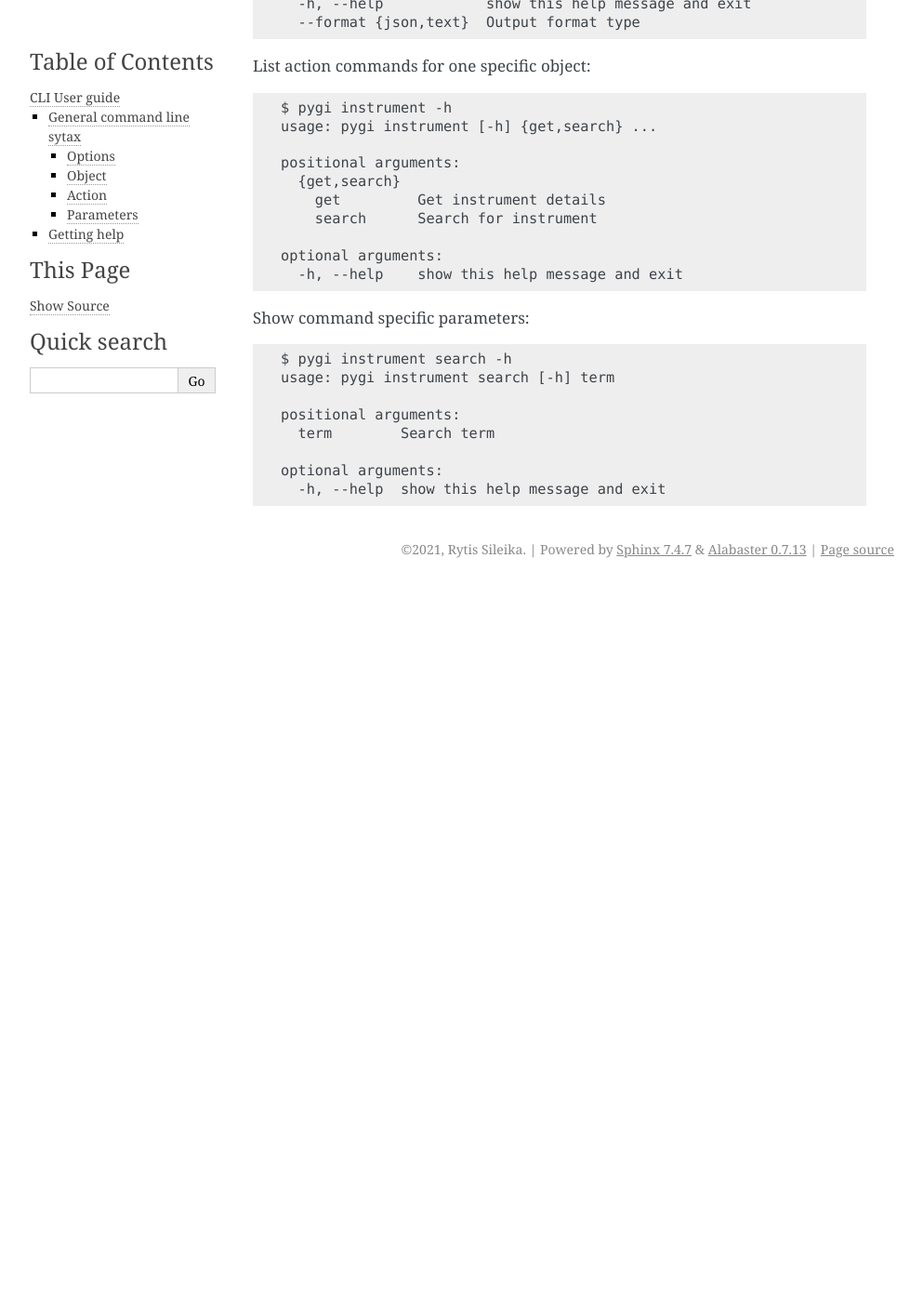
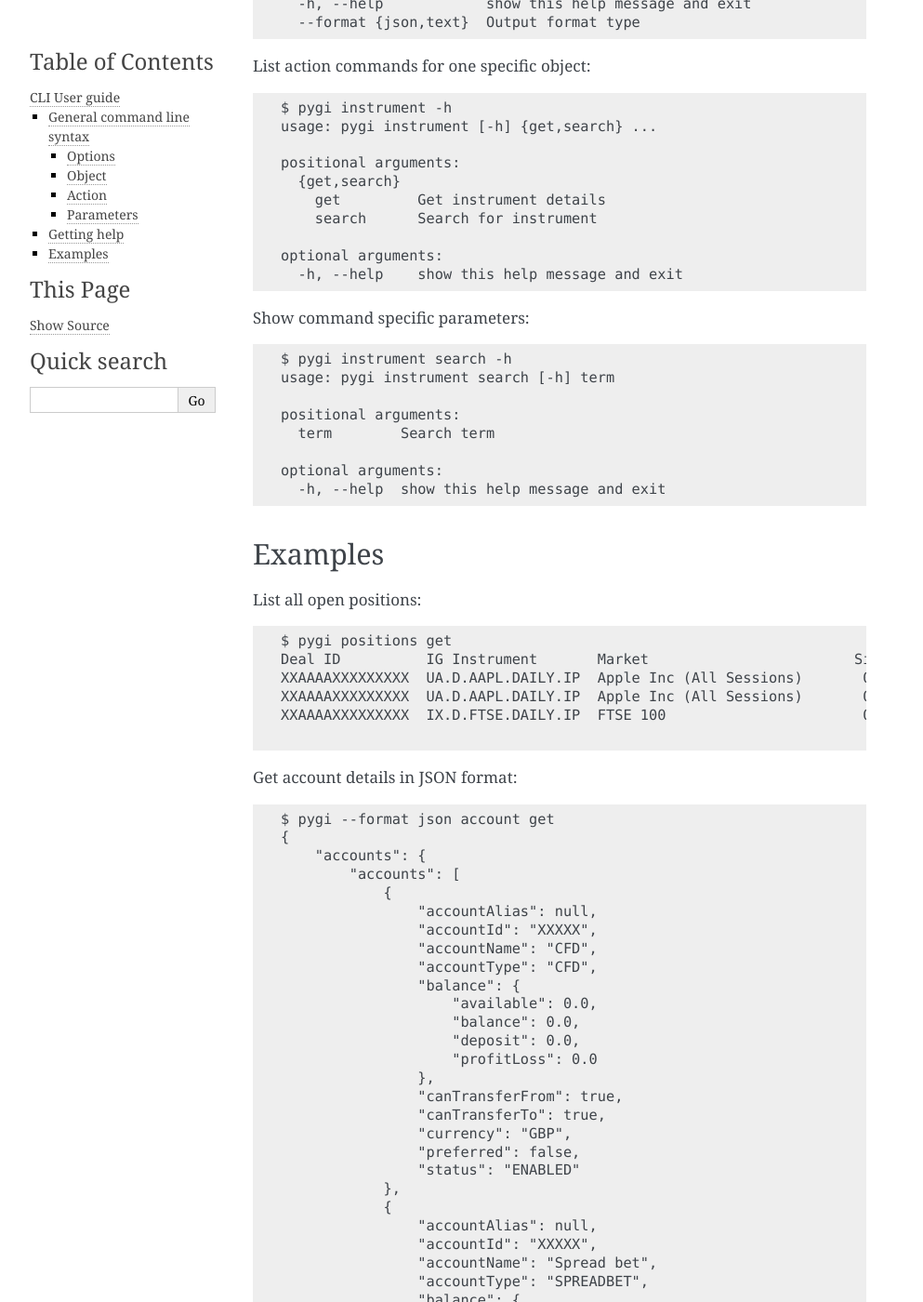
Before and after one commit to rytis/pygindex, a Sphinx documentation site: the page built from docs/cli_user.rst, in a window 1280 px wide and 1400 px high, scrolled down 1545 px. Shown: the whole window at 93% size, without its empty margins (148-1141 px from the left). Built offline with Sphinx 7.4.7, drawn with Linux system fonts in a browser that asks for light colours; before the commit the page ends 2175 px from its top, so only the background shows below that; some of the changed text lies outside the part shown.

Commit message:
add cli examples

```diff
--- a/docs/cli_user.rst
+++ b/docs/cli_user.rst
@@ -3,8 +3,8 @@ CLI User guide
 
 Using the command line tool to interact with IG Index platform.
 
-General command line sytax
---------------------------
+General command line syntax
+---------------------------
 
 ``PyGIndex`` command line tool is called ``pygi``.
 
@@ -91,3 +91,66 @@ Show command specific parameters::
 
     optional arguments:
       -h, --help  show this help message and exit
+
+Examples
+--------
+
+List all open positions::
+
+    $ pygi positions get
+    Deal ID          IG Instrument       Market                        Size        Open      Latest         P/L
+    XXAAAAXXXXXXXXX  UA.D.AAPL.DAILY.IP  Apple Inc (All Sessions)       0.1    13664.00    12500.00     -116.40
+    XXAAAAXXXXXXXXX  UA.D.AAPL.DAILY.IP  Apple Inc (All Sessions)       0.1    12234.00    12500.00       26.60
+    XXAAAAXXXXXXXXX  IX.D.FTSE.DAILY.IP  FTSE 100                       0.5     6873.60     7015.20       70.80
+                                                                                          Total:         -19.00
+Get account details in JSON format::
+
+    $ pygi --format json account get
+    {
+        "accounts": {
+            "accounts": [
+                {
+                    "accountAlias": null,
+                    "accountId": "XXXXX",
+                    "accountName": "CFD",
+                    "accountType": "CFD",
+                    "balance": {
+                        "available": 0.0,
+                        "balance": 0.0,
+                        "deposit": 0.0,
+                        "profitLoss": 0.0
+                    },
+                    "canTransferFrom": true,
+                    "canTransferTo": true,
+                    "currency": "GBP",
+                    "preferred": false,
+                    "status": "ENABLED"
+                },
+                {
+                    "accountAlias": null,
+                    "accountId": "XXXXX",
+                    "accountName": "Spread bet",
+                    "accountType": "SPREADBET",
+                    "balance": {
+                        "available": 0.0,
+                        "balance": 0.0,
+                        "deposit": 0.0,
+                        "profitLoss": 0.0
+                    },
+                    "canTransferFrom": true,
+                    "canTransferTo": true,
+                    "currency": "GBP",
+                    "preferred": true,
+                    "status": "ENABLED"
+                }
+            ]
+        },
+        "session": {
+            "accountId": "XXXXX",
+            "clientId": "000000000",
+            "currency": "GBP",
+            "lightstreamerEndpoint": "https://apd.marketdatasystems.com",
+            "locale": "en_GB",
+            "timezoneOffset": 1
+        }
+    }
```
